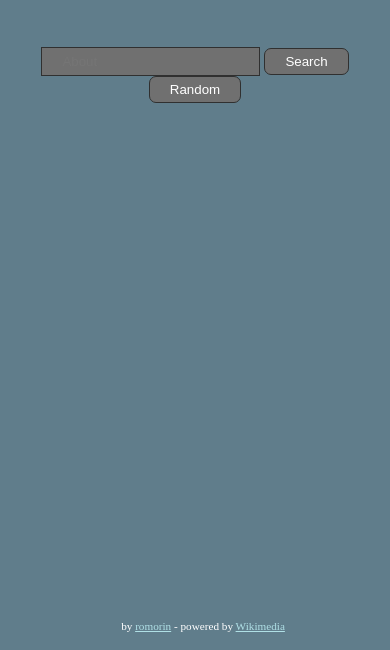
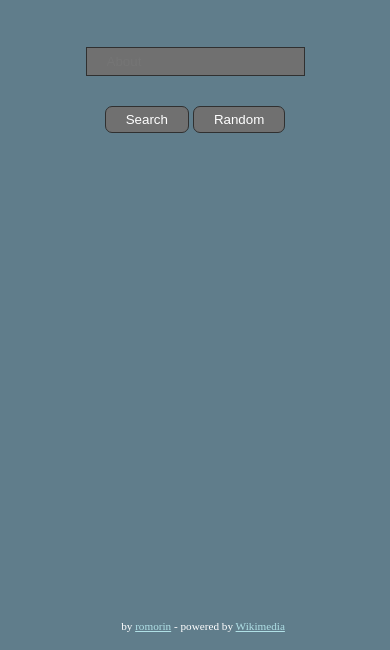
Before and after one commit to romorin/fcc-wiki, a plain HTML site: page wiki.html in a window 390 px wide. Shown: the part 194-844 px from the top of the page. Drawn offline with nearby package versions, Linux system fonts and the light colour scheme.

Commit message:
fixed mobile view title and bar margins

```diff
--- a/wiki.css
+++ b/wiki.css
@@ -24,11 +24,12 @@ body {
 .action-bar {
   text-align: center;
   margin-top: 50px;
-  margin-bottom: 30px;
 }
-.action-bar div {
-  display: inline-block;
-  text-align: left;
+.action-bar > * {
+	margin-bottom: 30px;
+}
+.buttons {
+	display: inline-block;
 }
 .footer {
 	text-align: center;
@@ -139,3 +140,9 @@ body {
   background: #828282;
   text-decoration: none;
 }
+
+@media all and (max-width: 320px) {
+	.header {
+		font-size: 25vw;
+	}
+}
--- a/wiki.html
+++ b/wiki.html
@@ -15,8 +15,10 @@
 		<div class="header">Learn!</div>
 		<div class="action-bar">
 			<input class="input" type="text" name="search-keyword" id="search-keyword" placeholder="About">
-			<button id="search-button" class="btn">Search</button>
-			<button class="btn" onClick="location.href = 'https://en.wikipedia.org/wiki/Special:Random'">Random</a>
+			<div class="buttons">
+				<button id="search-button" class="btn">Search</button>
+				<button class="btn" onClick="location.href = 'https://en.wikipedia.org/wiki/Special:Random'">Random</a>
+			</div>
 		</div>
 		<div class="results hidden-start"></div>
 		<div class="navigation-links">
```
